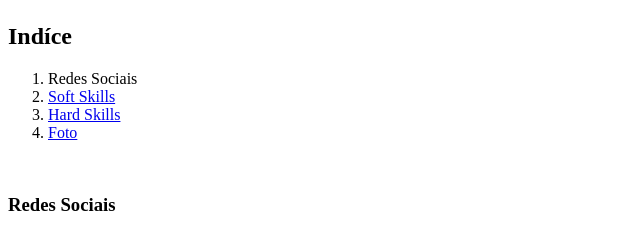
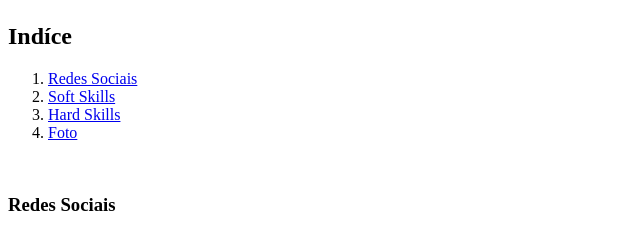
Before and after one commit to HugoAguiarPL/HugoAguiarPL.github.io, a plain HTML site: page index.html in a window 1280 px wide. Shown: the part 385-617 px from the top of the page, 0-640 px from the left. Drawn offline with Linux system fonts and the light colour scheme.

Commit message:
adicionando link para redes sociais

```diff
--- a/index.html
+++ b/index.html
@@ -18,13 +18,13 @@
         <br>
     <h2>Indíce</h2>
         <ol>
-            <li>Redes Sociais</li>
+            <li><a href="#social">Redes Sociais</a></li>
             <li><a href="#soft">Soft Skills</a></li>
             <li><a href="#hard">Hard Skills</a></li>
             <li><a href="#foto">Foto</a></li>
         </ol>
     <br>
-        <h3>Redes Sociais</h3>
+        <h3 id="social">Redes Sociais</h3>
         <ul>
             <li><a target="_blank" href="https://www.linkedin.com/in/hugoaguiarpassos/">Linkedin</a></li>
             <li><a target="_blank" href="https://github.com/HugoAguiarPL">Git Hub</a> </li>
```
